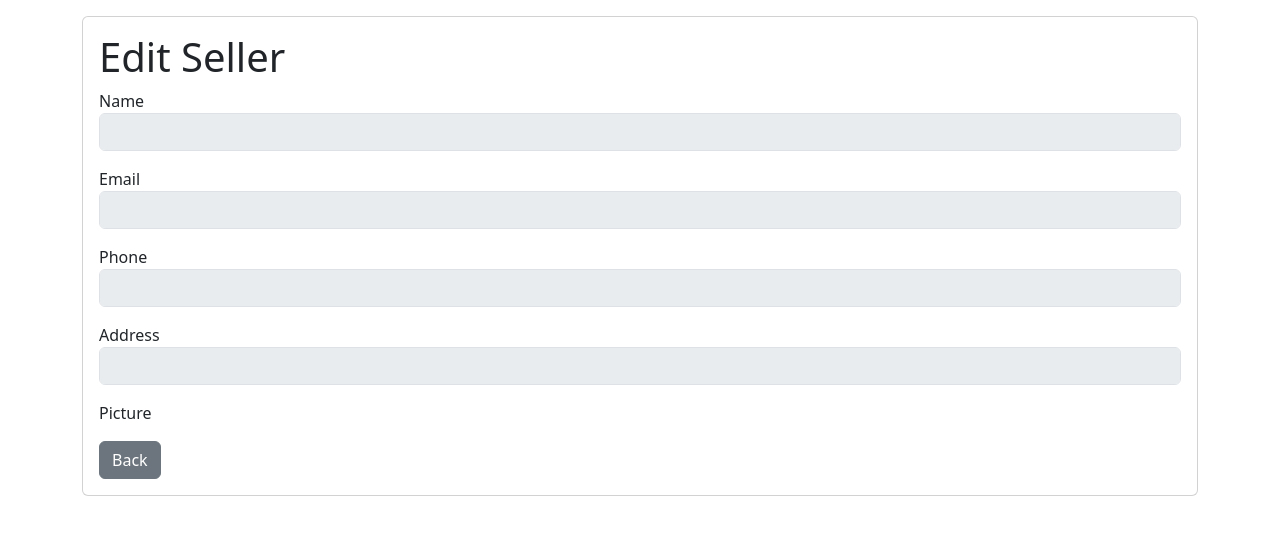
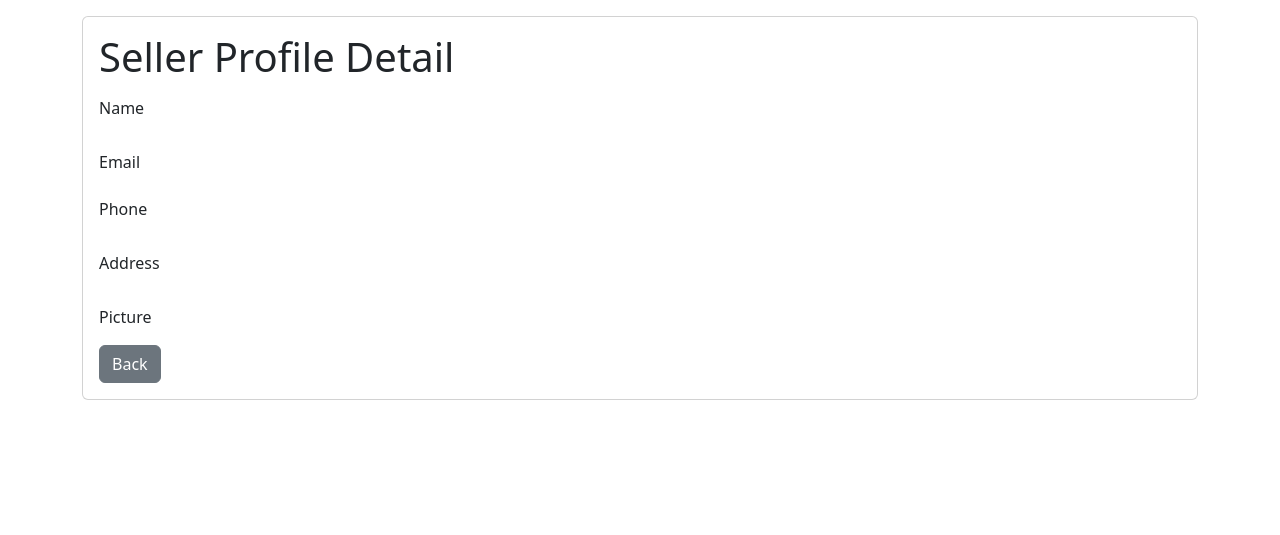
Before and after one commit to hanasoke/ecommerce-CI3, a CodeIgniter app: page /ecommerce-CI3/index.php/home/detail/1 in a window 1280 px wide. Shown: the top 535 px of the page. Run offline with CodeIgniter, Linux system fonts and the light colour scheme; data that the repository does not hold is empty.

Commit message:
update detail pages

```diff
--- a/application/views/crud/detail.php
+++ b/application/views/crud/detail.php
@@ -17,34 +17,46 @@
 				<div class="col mt-3">
 					<div class="card">
 						<div class="card-body">
-							<h1 class="card-title">Edit Seller</h1>
-								<div class="mb-3">
-									<label for="seller_name">Name</label>
-									<input type="text" class="form-control" disabled name="seller_name" id="seller_name" value="<?php echo $seller->seller_name; ?>" />
+							<h1 class="card-title">Seller Profile Detail</h1>
+								<div class="mb-3 row">
+									<label for="seller_name" class="col-sm-2 col-form-label">Name</label>
+									<div class="col-sm-10">
+										<input type="text" class="form-control-plaintext" name="seller_name" id="seller_name" value="<?php echo $seller->seller_name; ?>" />
+									</div>
 								</div>
 
-								<div class="mb-3">
-									<label for="seller_email">Email</label>
-									<input type="text" class="form-control" disabled name="seller_email" id="seller_email" value="<?php echo $seller->seller_email; ?>"/>
+								<div class="mb-3 row">
+									<label for="seller_email" class="col-sm-2 col-form-label" >Email</label>
+									<div class="col-sm-10">
+										<input type="text" class="form-control-plaintext" name="seller_email" id="seller_email" value="<?php echo $seller->seller_email; ?>"/>
+									</div>
 								</div>
 
-								<div class="mb-3">
-									<label for="seller_phone">Phone</label>
-									<input type="number" class="form-control" disabled name="seller_phone" id="seller_phone" value="<?php echo $seller->seller_phone; ?>" />
+								<div class="mb-3 row">
+									<label for="seller_phone" class="col-sm-2">Phone</label>
+									<div class="col-sm-10">
+										<input type="number" class="form-control-plaintext" disabled name="seller_phone" id="seller_phone" value="<?php echo $seller->seller_phone; ?>" />
+									</div>
 								</div>
 
-								<div class="mb-3">
-									<label for="seller_address">Address</label>
-									<input type="text" class="form-control" disabled name="seller_address" id="seller_address" value="<?php echo $seller->seller_address; ?>" />
+								<div class="mb-3 row">
+									<label for="seller_address" class="col-sm-2">Address</label>
+									<div class="col-sm-10">
+										<input type="text" class="form-control-plaintext" name="seller_address" id="seller_address" value="<?php echo $seller->seller_address; ?>" />
+									</div>
 								</div>
 
-								<div class="mb-3">
-									<label for="seller_picture">Picture</label>
+								<div class="mb-3 row">
+									<label for="seller_picture" class="col-sm-2">Picture</label>
 
 									<!-- Display the current image -->
-									<?php if(!empty($seller->seller_picture)) : ?>
-										<img src="<?php echo base_url('public/img/sellers/' . $seller->seller_picture); ?>" alt="Current Image" class="img-thumbnail mb-2" width="150" />
-									<?php endif; ?>
+									<div class="col-sm-10">
+										<?php if(!empty($seller->seller_picture)) : ?>
+											<img src="<?php echo base_url('public/img/sellers/' . $seller->seller_picture); ?>" alt="Current Image" class="img-thumbnail mb-2" width="150" />
+										<?php endif; ?>
+									</div>
+
+
 								</div>
 
 								<a href="<?php echo site_url('sellers') ?>" class="btn btn-secondary float-start">
--- a/application/views/home.php
+++ b/application/views/home.php
@@ -86,7 +86,7 @@
 								</td>
 								<td>
 									<td>
-										<div class="btn-group" role="group" aria-label="Basic mixed styles example">
+										<div class="btn-group" role="group">
  											<a href="<?php echo site_url('sellers/edit/' . $seller->id_seller); ?>" class="btn btn-warning">Edit</a>
 											<a href="<?php echo site_url('sellers/detail/' . $seller->id_seller); ?>" class="btn btn-warning">Detail</a>
 
```
